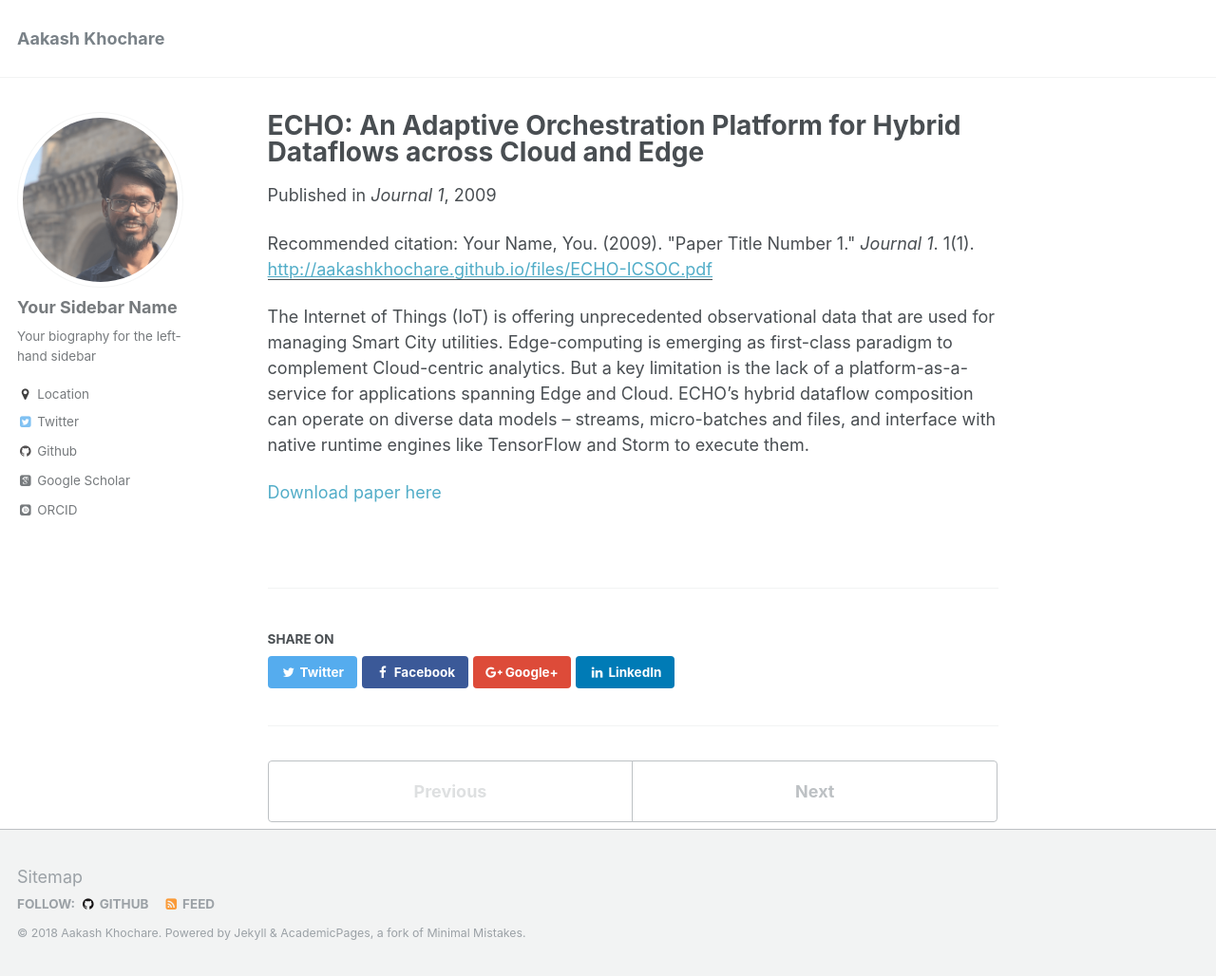
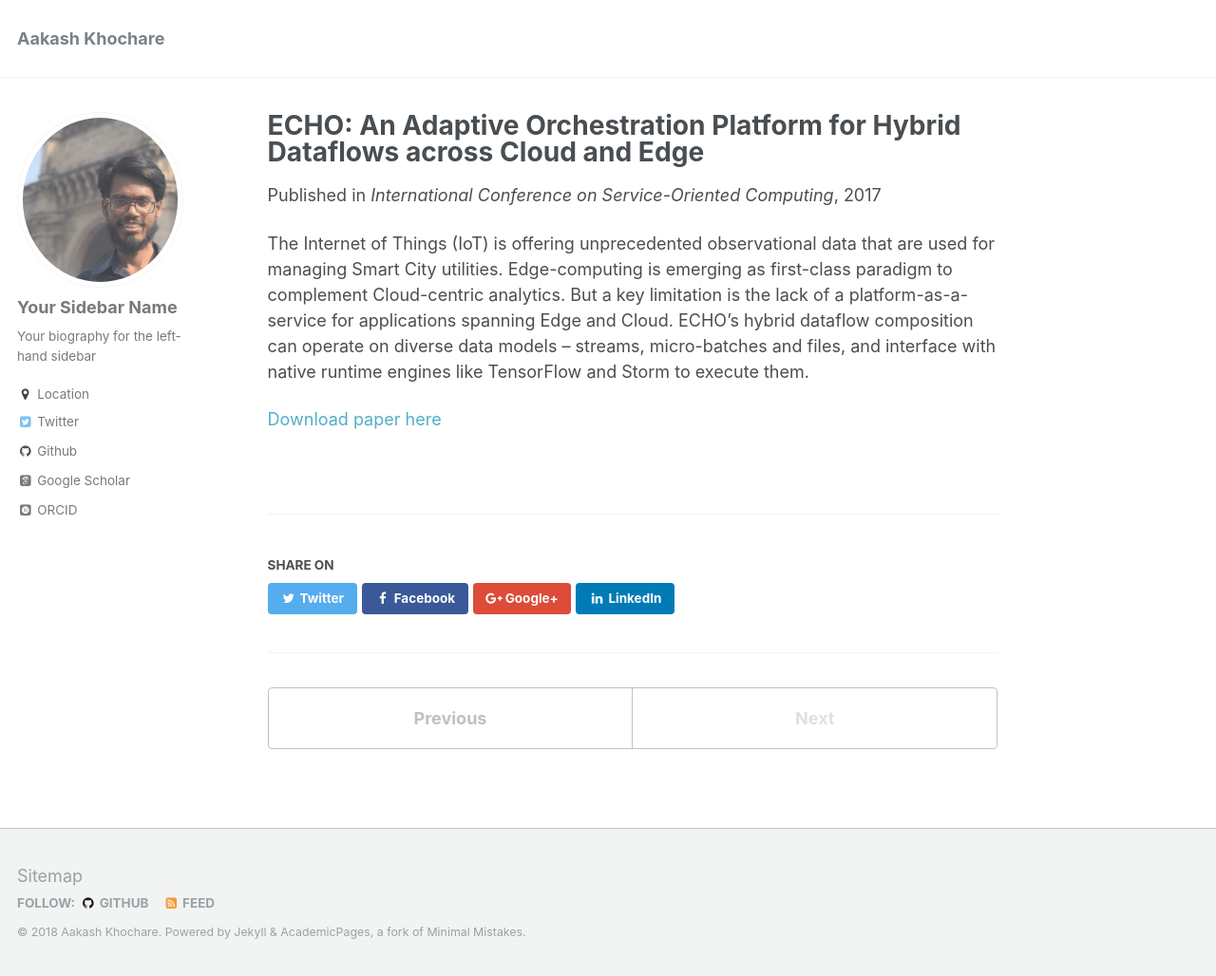
Before and after one commit to aakashkhochare/aakashkhochare.github.io, a Jekyll site: the page built from _publications/2009-10-01-paper-title-number-1.md, in a window 1280 px wide and 1028 px high. Shown: the whole window at 95% size. Built offline with Jekyll 4.4.1, drawn with Linux system fonts in a browser that asks for light colours; some web fonts are replaced.

Commit message:
Updated ECHO Publication

```diff
--- a/_publications/2009-10-01-paper-title-number-1.md
+++ b/_publications/2009-10-01-paper-title-number-1.md
@@ -3,10 +3,9 @@
 collection: publications
 permalink: /publication/ECHO-ICSOC
 excerpt: 'ECHO’s hybrid dataflow composition can operate on diverse data models – streams, micro-batches and files, and interface with native runtime engines like TensorFlow and Storm to execute them.'
-date: 2009-10-01
-venue: 'Journal 1'
+date: 2017-11-13
+venue: 'International Conference on Service-Oriented Computing'
 paperurl: 'http://aakashkhochare.github.io/files/ECHO-ICSOC.pdf'
-citation: 'Your Name, You. (2009). &quot;Paper Title Number 1.&quot; <i>Journal 1</i>. 1(1).'
 ---
 The Internet of Things (IoT) is offering unprecedented observational data that
 are used for managing Smart City utilities. Edge-computing is emerging as first-class paradigm to complement
```
